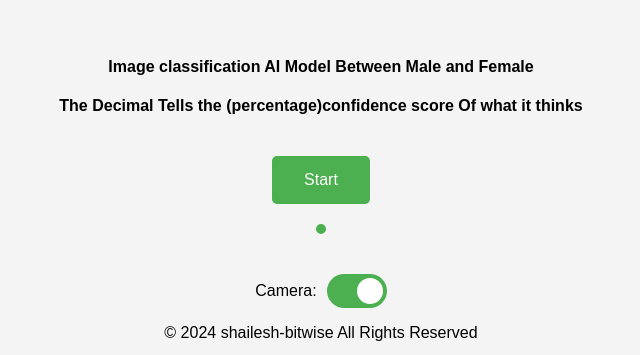
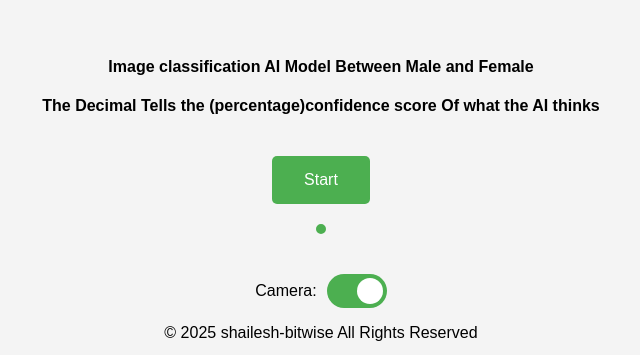
Before and after one commit to shailesh-bitwise/gender_classification, a plain HTML site: page index.html in a window 1280 px wide. Shown: the part 162-517 px from the top of the page, without its empty margins (319-959 px from the left). Drawn offline with Linux system fonts and the light colour scheme.

Commit message:
Update index.html

```diff
--- a/index.html
+++ b/index.html
@@ -126,7 +126,7 @@
 </head>
 <body>
     <strong><div>Image classification AI Model Between Male and Female</div></strong>
-    <H4>The Decimal Tells the (percentage)confidence score Of what it thinks</H4>
+    <H4>The Decimal Tells the (percentage)confidence score Of what the AI thinks</H4>
     <button type="button" onclick="init()">Start</button>
     <div id="webcam-container"></div>
     <div id="label-container"></div>
@@ -205,7 +205,7 @@
 </body>
 <footer>
     <center>
-        <p>&copy; 2024 shailesh-bitwise All Rights Reserved</p>
+        <p>&copy; 2025 shailesh-bitwise All Rights Reserved</p>
     </center>
         <p>
             <a href="https://github.com/shailesh-bitwise/" target="_blank">
```
